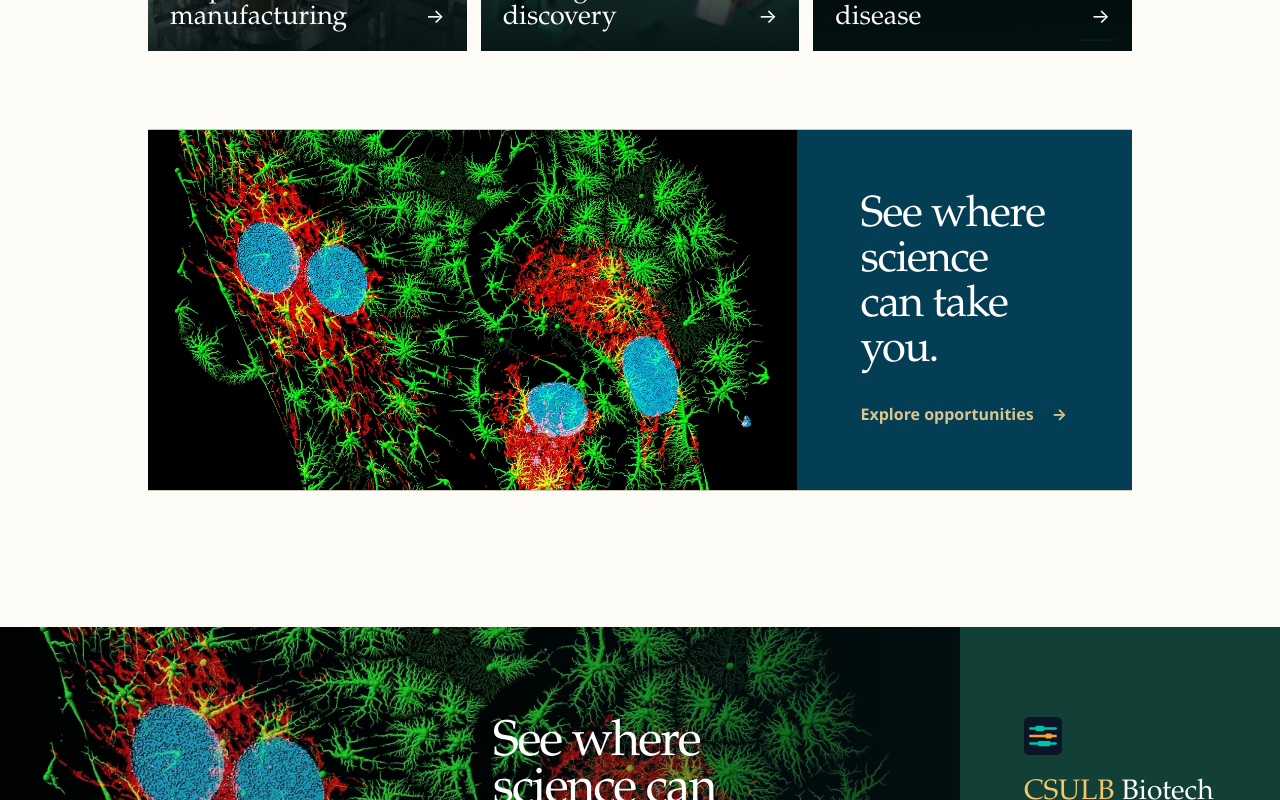
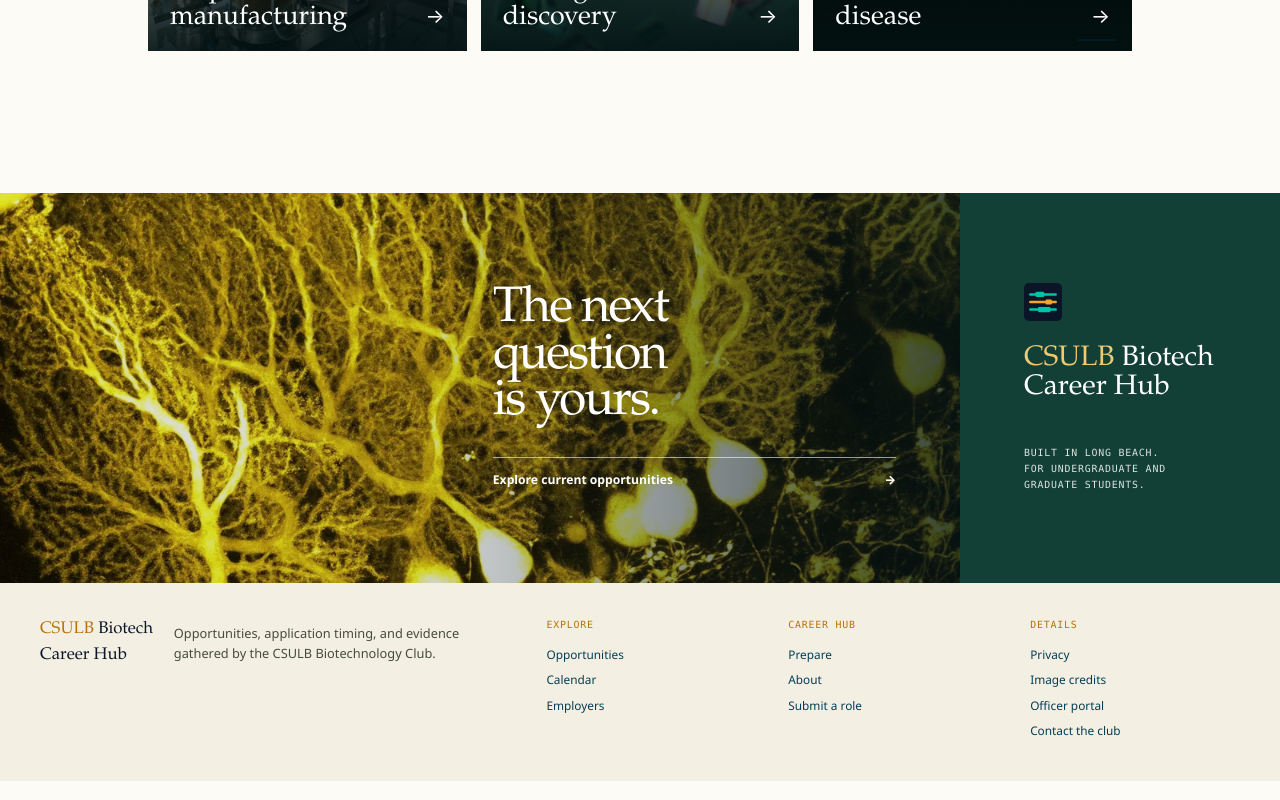
Before and after one commit to austinesparza/csulb-biotech-career-hub, a Next.js app: page / in a window 1280 px wide. Shown: the part 2620-3420 px from the top of the page. Built offline with nearby package versions, Linux system fonts and the light colour scheme; no server answers; the database is empty.

Commit message:
Remove redundant homepage coda

```diff
--- a/src/app/globals.css
+++ b/src/app/globals.css
@@ -436,13 +436,6 @@
 .biotech-pathway:nth-child(8) { grid-column: span 3; }
 .biotech-pathway:nth-child(9) { grid-column: span 4; }
 .biotech-pathway:nth-child(10) { grid-column: span 8; }
-.home-coda { display: grid; grid-template-columns: minmax(0, 1.65fr) minmax(300px, .75fr); min-height: 380px; border-top: 1px solid var(--line-strong); }
-.home-coda-image { position: relative; min-height: 380px; overflow: hidden; }
-.home-coda-image img { object-fit: cover; object-position: center 43%; filter: saturate(.82) contrast(1.04); }
-.home-coda-copy { display: grid; align-content: center; padding: clamp(38px, 5vw, 72px); background: var(--teal-deep); color: white; }
-.home-coda-copy p { font-family: var(--serif); font-size: clamp(2rem, 3.4vw, 3.6rem); line-height: 1.03; letter-spacing: -.03em; }
-.home-coda-copy > span { margin-top: 30px; color: #d9c58d; text-transform: uppercase; }
-
 .site-footer { color: var(--ink); background: linear-gradient(180deg, #f3f0e7, #ebe5d6); border-top: 1px solid var(--line-strong); }
 .footer-identity { display: flex; gap: 12px; }
 .footer-title { color: var(--navy); }
@@ -520,8 +513,6 @@
   .mission-statement { min-height: 460px; }
   .biotech-pathway-grid { grid-template-columns: repeat(2, 1fr); grid-auto-rows: 260px; }
   .biotech-pathway, .biotech-pathway:nth-child(n) { grid-column: span 1; grid-row: span 1; }
-  .home-coda { grid-template-columns: 1fr; }
-  .home-coda-image { min-height: 390px; }
   .prepare-hero { grid-template-columns: 1fr; min-height: auto; padding-top: 58px; }
   .prepare-hero-image { min-height: 430px; }
   .prepare-signal-grid { grid-template-columns: repeat(2, 1fr); }
@@ -554,8 +545,6 @@
   .biotech-pathways > header, .trusted-resources > header { display: grid; align-items: start; }
   .biotech-pathway-grid, .prepare-signal-grid, .prepare-check-grid, .resource-grid { grid-template-columns: 1fr; }
   .biotech-pathway, .biotech-pathway:nth-child(n) { min-height: 260px; }
-  .home-coda-image { min-height: 300px; }
-  .home-coda-copy { min-height: 300px; }
   .prepare-hero { padding-block: 44px; }
   .prepare-hero-copy h1 { font-size: clamp(3.25rem, 15vw, 4.8rem); }
   .prepare-hero-image, .prepare-choice-image { min-height: 320px; }
@@ -578,18 +567,6 @@
 .biotech-pathway,
 .biotech-pathway:nth-child(n) { grid-column: span 1; grid-row: span 1; }
 .biotech-pathway strong { max-width: 15ch; }
-
-.home-coda {
-  width: min(100% - 40px, var(--wrap));
-  grid-template-columns: minmax(0, 1.45fr) minmax(320px, .75fr);
-  min-height: 320px;
-  margin: 0 auto 72px;
-  border-block: 1px solid var(--line-strong);
-}
-.home-coda-image { min-height: 320px; }
-.home-coda-copy { min-height: 320px; }
-.home-coda-copy > a { display: inline-flex; gap: 18px; margin-top: 28px; color: #d9c58d; font-weight: 750; }
-.home-coda-copy > a:hover { color: white; }
 
 /* Interactive company directory */
 .company-page { padding-bottom: 80px; }
@@ -669,8 +646,6 @@
 
 @media (max-width: 640px) {
   .biotech-pathway-grid, .company-directory-grid, .company-filters { grid-template-columns: 1fr; }
-  .home-coda { width: min(100% - 24px, var(--wrap)); grid-template-columns: 1fr; margin-bottom: 44px; }
-  .home-coda-image, .home-coda-copy { min-height: 280px; }
   .about-hero { padding-block: 44px; }
   .about-hero h1 { font-size: clamp(3.1rem, 15vw, 4.7rem); }
   .about-hero figure { min-height: 340px; }
@@ -746,7 +721,6 @@
 .biotech-pathway .pathway-data { object-fit: contain; padding: 24px 18px 66px; background: #f7f5ee; }
 .biotech-pathway .pathway-protein { object-position: center 46%; filter: saturate(1.2) contrast(1.04); }
 .biotech-pathway:has(.pathway-data)::after { inset: 58% 0 0; }
-.home-coda-image img { object-position: center 46%; filter: saturate(1.05) contrast(1.05); }
 .resource-grid { grid-template-columns: repeat(6, minmax(0, 1fr)); }
 .resource-grid > a { grid-column: span 2; }
 .resource-grid > a:nth-child(-n+2) { grid-column: span 3; }
--- a/src/app/image-credits/page.tsx
+++ b/src/app/image-credits/page.tsx
@@ -11,6 +11,7 @@
   ['Green fluorescent neurons', 'ManuelSchottdorf', 'https://commons.wikimedia.org/wiki/File:GFP_Neurons.png', 'CC BY-SA 4.0', 'https://creativecommons.org/licenses/by-sa/4.0/'],
   ['Toxoplasma parasites in a fibroblast host cell', 'Morne Arin', 'https://commons.wikimedia.org/wiki/File:Toxoplasma_parasites_(tachyzoites)_in_a_fibroblast_host_cell.png', 'CC BY 4.0', 'https://creativecommons.org/licenses/by/4.0/'],
   ['Living HeLa cells with labeled nuclei, microtubules, and mitochondria', '8x57is', 'https://commons.wikimedia.org/wiki/File:Multicolor_fluorescence_image_of_living_HeLa_cells.jpg', 'CC BY-SA 4.0', 'https://creativecommons.org/licenses/by-sa/4.0/'],
+  ['Cerebellar Purkinje cells expressing tdTomato', 'BrainsRusDC, National Institute on Alcohol Abuse and Alcoholism, National Institutes of Health', 'https://commons.wikimedia.org/wiki/File:All_that_glitters_in_the_brain.jpg', 'CC BY 4.0', 'https://creativecommons.org/licenses/by/4.0/'],
   ['DNA identification laboratory', 'U.S. Air Force photo by Staff Sgt. Nicole Leidholm', 'https://commons.wikimedia.org/wiki/File:Armed_Forces_DNA_Identification_Laboratory_analysts_2018.jpg', 'Public domain', 'https://commons.wikimedia.org/wiki/Commons:Copyright_rules_by_territory/United_States'],
   ['Biotechnology students in a laboratory', 'Sunnykenny', 'https://commons.wikimedia.org/wiki/File:Sinh-vien-nganh-cong-nghe-sinh-hoc-trong-phong-thi-nghiem.jpg', 'CC BY-SA 4.0', 'https://creativecommons.org/licenses/by-sa/4.0/'],
 ] as const;
--- a/src/app/layout.tsx
+++ b/src/app/layout.tsx
@@ -45,14 +45,14 @@
             <div className="footer-banner-media">
               <Image
                 className="footer-banner-image"
-                src="/brand/hero-cells.webp"
-                alt="Human fibroblast cells with stained nuclei and cytoskeleton"
-                width={1600}
-                height={1067}
+                src="/brand/footer-purkinje-cells.webp"
+                alt="Confocal microscopy of cerebellar Purkinje cells"
+                width={1200}
+                height={569}
                 sizes="(max-width: 720px) 100vw, 72vw"
               />
               <div className="footer-banner-copy">
-                <p>See where science can take you.</p>
+                <p>The next question is yours.</p>
                 <Link href="/internships">Explore current opportunities <span aria-hidden="true">→</span></Link>
               </div>
             </div>
--- a/src/app/page.tsx
+++ b/src/app/page.tsx
@@ -169,15 +169,6 @@
         </div>
       </section>
 
-      <section className="home-coda" aria-label="Career hub closing statement">
-        <div className="home-coda-image">
-          <Image src="/brand/hero-cells.webp" alt="Fluorescence microscopy of the cytoskeleton in cultured fibroblasts" fill sizes="(max-width: 760px) 100vw, 68vw" />
-        </div>
-        <div className="home-coda-copy">
-          <p>See where science<br />can take you.</p>
-          <Link href="/internships">Explore opportunities <span aria-hidden="true">→</span></Link>
-        </div>
-      </section>
     </div>
   );
 }
```
Also changed, not shown: public/brand/footer-purkinje-cells.webp (added), 1 other file (tests, documents, lock files or other folders).
